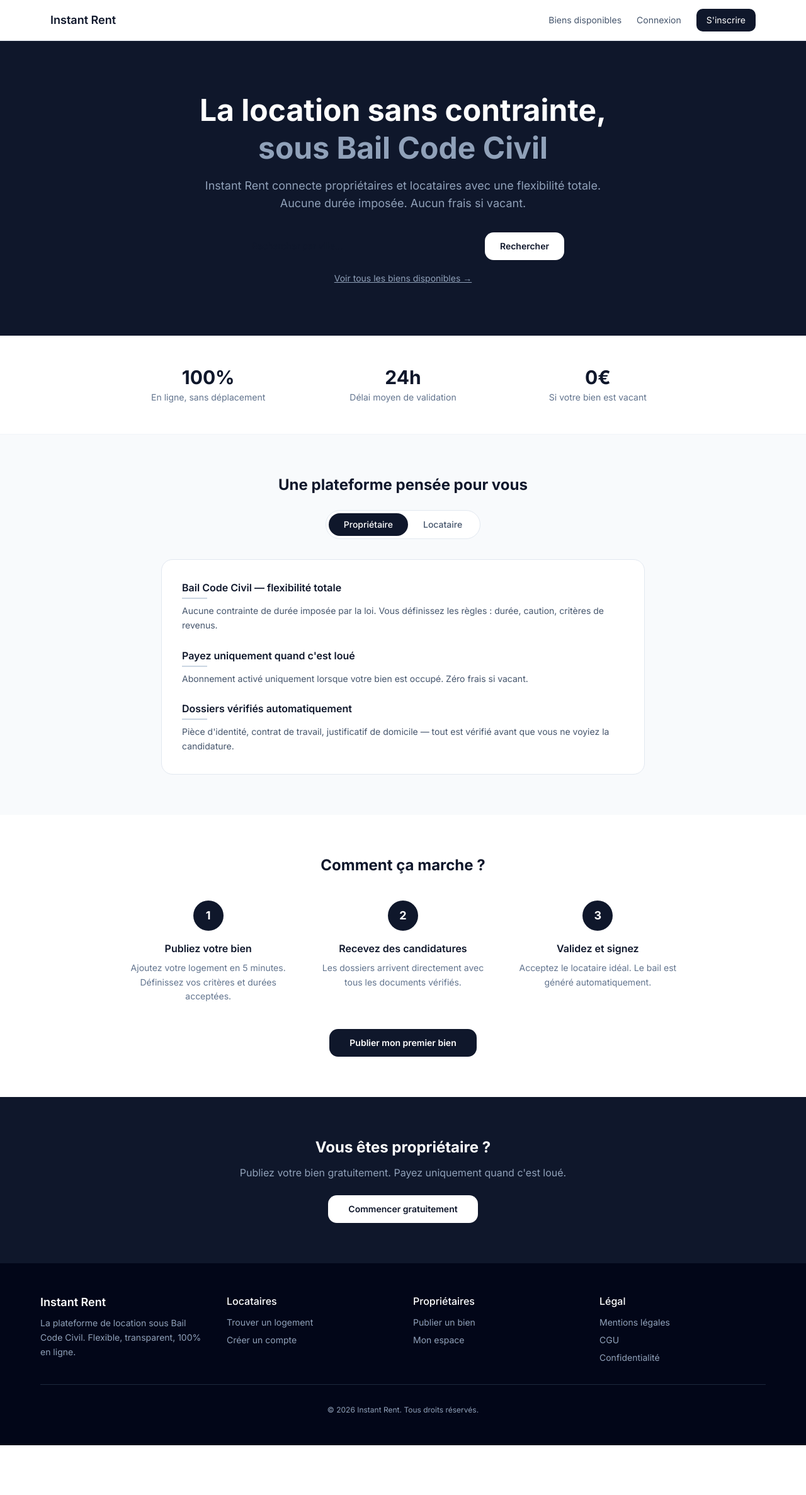
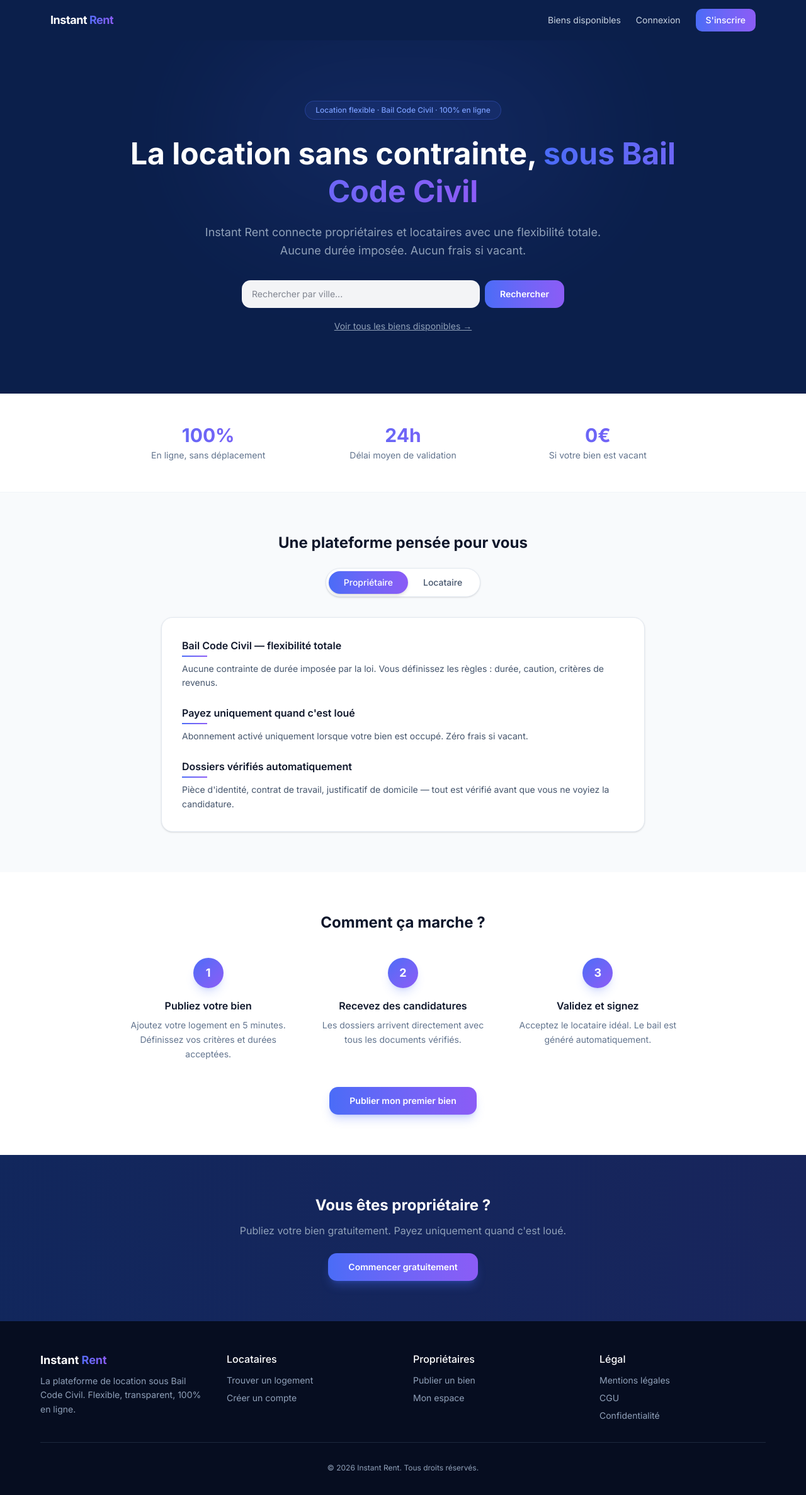
Before and after one commit to Dokay73/instant-rent, a Next.js app: page / in a window 1280 px wide. Shown: the top 2374 px of the page at 63% size. Before the commit the page ends 2295 px from the top, so only its background shows below. Built offline with nearby package versions, Linux system fonts and the light colour scheme; no server answers.

Commit message:
design: charte graphique EVO - navy + dégradé bleu-violet

```diff
--- a/app/dashboard/page.tsx
+++ b/app/dashboard/page.tsx
@@ -42,7 +42,7 @@ export default async function DashboardPage() {
           </div>
           <Link
             href="/dashboard/properties/new"
-            className="bg-slate-900 text-white px-4 py-2.5 rounded-lg text-sm font-medium hover:bg-slate-800 transition-colors"
+            className="bg-gradient-to-r from-[#4A6CF7] to-[#8B5CF6] text-white px-4 py-2.5 rounded-lg text-sm font-medium hover:opacity-90 transition-opacity shadow-md shadow-[#4A6CF7]/20"
           >
             + Ajouter un bien
           </Link>
@@ -111,7 +111,7 @@ export default async function DashboardPage() {
               <p className="text-slate-400">Aucun bien publié pour le moment</p>
               <Link
                 href="/dashboard/properties/new"
-                className="mt-4 inline-block bg-slate-900 text-white px-5 py-2.5 rounded-lg text-sm font-medium hover:bg-slate-800 transition-colors"
+                className="mt-4 inline-block bg-gradient-to-r from-[#4A6CF7] to-[#8B5CF6] text-white px-5 py-2.5 rounded-lg text-sm font-medium hover:opacity-90 transition-opacity"
               >
                 Publier mon premier bien
               </Link>
--- a/app/dashboard/properties/new/page.tsx
+++ b/app/dashboard/properties/new/page.tsx
@@ -197,7 +197,7 @@ export default function NewPropertyPage() {
           <button
             type="submit"
             disabled={loading || durations.length === 0}
-            className="w-full bg-slate-900 text-white py-3 rounded-xl text-sm font-medium hover:bg-slate-800 disabled:opacity-50 transition-colors"
+            className="w-full bg-gradient-to-r from-[#4A6CF7] to-[#8B5CF6] text-white py-3 rounded-xl text-sm font-medium hover:opacity-90 disabled:opacity-50 transition-opacity shadow-lg shadow-[#4A6CF7]/20"
           >
             {loading ? 'Publication...' : 'Publier le bien'}
           </button>
--- a/app/mes-candidatures/page.tsx
+++ b/app/mes-candidatures/page.tsx
@@ -67,7 +67,7 @@ export default async function MesCandidaturesPage() {
                         href={contract.pdf_url}
                         target="_blank"
                         rel="noopener noreferrer"
-                        className="text-sm bg-slate-900 text-white px-4 py-2 rounded-lg hover:bg-slate-800 transition-colors"
+                        className="text-sm bg-gradient-to-r from-[#4A6CF7] to-[#8B5CF6] text-white px-4 py-2 rounded-lg hover:opacity-90 transition-opacity"
                       >
                         Télécharger mon bail PDF
                       </a>
@@ -87,7 +87,7 @@ export default async function MesCandidaturesPage() {
               <p className="text-slate-400">Aucune candidature pour le moment</p>
               <Link
                 href="/biens"
-                className="mt-4 inline-block bg-slate-900 text-white px-5 py-2.5 rounded-lg text-sm font-medium hover:bg-slate-800 transition-colors"
+                className="mt-4 inline-block bg-gradient-to-r from-[#4A6CF7] to-[#8B5CF6] text-white px-5 py-2.5 rounded-lg text-sm font-medium hover:opacity-90 transition-opacity"
               >
                 Trouver un logement
               </Link>
--- a/app/page.tsx
+++ b/app/page.tsx
@@ -71,13 +71,20 @@ export default function HomePage() {
       <Navbar />
 
       {/* HERO */}
-      <section className="bg-slate-900 text-white py-20 px-4">
-        <div className="max-w-4xl mx-auto text-center">
+      <section className="bg-[#0B1F4B] text-white py-24 px-4 relative overflow-hidden">
+        {/* Accent glow */}
+        <div className="absolute top-0 left-1/2 -translate-x-1/2 w-[600px] h-[300px] bg-[#4A6CF7] opacity-10 blur-[100px] rounded-full pointer-events-none" />
+        <div className="max-w-4xl mx-auto text-center relative z-10">
+          <div className="inline-block bg-[#4A6CF7]/10 border border-[#4A6CF7]/30 text-[#7B9FFF] text-xs font-medium px-4 py-1.5 rounded-full mb-6">
+            Location flexible · Bail Code Civil · 100% en ligne
+          </div>
           <h1 className="text-4xl md:text-5xl font-bold leading-tight">
-            La location sans contrainte,<br />
-            <span className="text-slate-400">sous Bail Code Civil</span>
+            La location sans contrainte,{' '}
+            <span className="bg-gradient-to-r from-[#4A6CF7] to-[#8B5CF6] bg-clip-text text-transparent">
+              sous Bail Code Civil
+            </span>
           </h1>
-          <p className="mt-4 text-slate-400 text-lg max-w-2xl mx-auto">
+          <p className="mt-5 text-slate-400 text-lg max-w-2xl mx-auto leading-relaxed">
             Instant Rent connecte propriétaires et locataires avec une flexibilité totale.
             Aucune durée imposée. Aucun frais si vacant.
           </p>
@@ -89,18 +96,18 @@ export default function HomePage() {
               onChange={e => setCity(e.target.value)}
               type="text"
               placeholder="Rechercher par ville..."
-              className="flex-1 px-4 py-3 rounded-xl text-slate-900 text-sm focus:outline-none"
+              className="flex-1 px-4 py-3 rounded-xl text-slate-900 text-sm focus:outline-none bg-white/95"
             />
             <button
               type="submit"
-              className="bg-white text-slate-900 px-6 py-3 rounded-xl text-sm font-semibold hover:bg-slate-100 transition-colors"
+              className="bg-gradient-to-r from-[#4A6CF7] to-[#8B5CF6] text-white px-6 py-3 rounded-xl text-sm font-semibold hover:opacity-90 transition-opacity"
             >
               Rechercher
             </button>
           </form>
 
           <div className="mt-4">
-            <Link href="/biens" className="text-slate-400 text-sm hover:text-white underline">
+            <Link href="/biens" className="text-slate-400 text-sm hover:text-white underline transition-colors">
               Voir tous les biens disponibles →
             </Link>
           </div>
@@ -112,7 +119,9 @@ export default function HomePage() {
         <div className="max-w-4xl mx-auto grid grid-cols-3 gap-8 text-center">
           {STATS.map(stat => (
             <div key={stat.value}>
-              <p className="text-3xl font-bold text-slate-900">{stat.value}</p>
+              <p className="text-3xl font-bold bg-gradient-to-r from-[#4A6CF7] to-[#8B5CF6] bg-clip-text text-transparent">
+                {stat.value}
+              </p>
               <p className="text-sm text-slate-500 mt-1">{stat.label}</p>
             </div>
           ))}
@@ -128,12 +137,12 @@ export default function HomePage() {
 
           {/* Toggle */}
           <div className="mt-6 flex justify-center">
-            <div className="bg-white border border-slate-200 rounded-full p-1 flex">
+            <div className="bg-white border border-slate-200 rounded-full p-1 flex shadow-sm">
               <button
                 onClick={() => setActiveTab('landlord')}
-                className={`px-6 py-2 rounded-full text-sm font-medium transition-colors ${
+                className={`px-6 py-2 rounded-full text-sm font-medium transition-all ${
                   activeTab === 'landlord'
-                    ? 'bg-slate-900 text-white'
+                    ? 'bg-gradient-to-r from-[#4A6CF7] to-[#8B5CF6] text-white shadow-md'
                     : 'text-slate-600 hover:text-slate-900'
                 }`}
               >
@@ -141,9 +150,9 @@ export default function HomePage() {
               </button>
               <button
                 onClick={() => setActiveTab('tenant')}
-                className={`px-6 py-2 rounded-full text-sm font-medium transition-colors ${
+                className={`px-6 py-2 rounded-full text-sm font-medium transition-all ${
                   activeTab === 'tenant'
-                    ? 'bg-slate-900 text-white'
+                    ? 'bg-gradient-to-r from-[#4A6CF7] to-[#8B5CF6] text-white shadow-md'
                     : 'text-slate-600 hover:text-slate-900'
                 }`}
               >
@@ -153,11 +162,11 @@ export default function HomePage() {
           </div>
 
           {/* Bénéfices */}
-          <div className="mt-8 bg-white border border-slate-200 rounded-2xl p-8 space-y-6">
+          <div className="mt-8 bg-white border border-slate-200 rounded-2xl p-8 space-y-6 shadow-sm">
             {benefits.map(benefit => (
               <div key={benefit.title}>
                 <h3 className="font-semibold text-slate-900">{benefit.title}</h3>
-                <div className="w-10 h-0.5 bg-slate-300 mt-1 mb-2" />
+                <div className="w-10 h-0.5 bg-gradient-to-r from-[#4A6CF7] to-[#8B5CF6] mt-1 mb-2" />
                 <p className="text-sm text-slate-600 leading-relaxed">{benefit.desc}</p>
               </div>
             ))}
@@ -172,7 +181,7 @@ export default function HomePage() {
           <div className="mt-10 grid grid-cols-1 md:grid-cols-3 gap-8">
             {howItWorks.map(item => (
               <div key={item.step} className="text-center">
-                <div className="w-12 h-12 bg-slate-900 text-white rounded-full flex items-center justify-center text-lg font-bold mx-auto">
+                <div className="w-12 h-12 bg-gradient-to-br from-[#4A6CF7] to-[#8B5CF6] text-white rounded-full flex items-center justify-center text-lg font-bold mx-auto shadow-lg shadow-[#4A6CF7]/20">
                   {item.step}
                 </div>
                 <h3 className="font-semibold text-slate-900 mt-4">{item.title}</h3>
@@ -185,14 +194,14 @@ export default function HomePage() {
             {activeTab === 'landlord' ? (
               <Link
                 href="/register"
-                className="inline-block bg-slate-900 text-white px-8 py-3 rounded-xl text-sm font-semibold hover:bg-slate-800 transition-colors"
+                className="inline-block bg-gradient-to-r from-[#4A6CF7] to-[#8B5CF6] text-white px-8 py-3 rounded-xl text-sm font-semibold hover:opacity-90 transition-opacity shadow-lg shadow-[#4A6CF7]/25"
               >
                 Publier mon premier bien
               </Link>
             ) : (
               <Link
                 href="/biens"
-                className="inline-block bg-slate-900 text-white px-8 py-3 rounded-xl text-sm font-semibold hover:bg-slate-800 transition-colors"
+                className="inline-block bg-gradient-to-r from-[#4A6CF7] to-[#8B5CF6] text-white px-8 py-3 rounded-xl text-sm font-semibold hover:opacity-90 transition-opacity shadow-lg shadow-[#4A6CF7]/25"
               >
                 Trouver un logement
               </Link>
@@ -202,15 +211,16 @@ export default function HomePage() {
       </section>
 
       {/* CTA PROPRIÉTAIRE */}
-      <section className="py-16 px-4 bg-slate-900 text-white text-center">
-        <div className="max-w-2xl mx-auto">
+      <section className="py-16 px-4 bg-[#0B1F4B] text-white text-center relative overflow-hidden">
+        <div className="absolute inset-0 bg-gradient-to-r from-[#4A6CF7]/10 to-[#8B5CF6]/10 pointer-events-none" />
+        <div className="max-w-2xl mx-auto relative z-10">
           <h2 className="text-2xl font-bold">Vous êtes propriétaire ?</h2>
           <p className="text-slate-400 mt-3">
-            Publiez votre bien gratuitement. Payez uniquement quand c'est loué.
+            Publiez votre bien gratuitement. Payez uniquement quand c&apos;est loué.
           </p>
           <Link
             href="/register"
-            className="mt-6 inline-block bg-white text-slate-900 px-8 py-3 rounded-xl text-sm font-semibold hover:bg-slate-100 transition-colors"
+            className="mt-6 inline-block bg-gradient-to-r from-[#4A6CF7] to-[#8B5CF6] text-white px-8 py-3 rounded-xl text-sm font-semibold hover:opacity-90 transition-opacity shadow-lg shadow-[#4A6CF7]/30"
           >
             Commencer gratuitement
           </Link>
@@ -218,10 +228,12 @@ export default function HomePage() {
       </section>
 
       {/* FOOTER */}
-      <footer className="bg-slate-950 text-slate-400 py-12 px-4">
+      <footer className="bg-[#060D20] text-slate-400 py-12 px-4">
         <div className="max-w-6xl mx-auto grid grid-cols-2 md:grid-cols-4 gap-8">
           <div>
-            <p className="text-white font-semibold text-lg">Instant Rent</p>
+            <p className="font-bold text-lg text-white">
+              Instant<span className="bg-gradient-to-r from-[#4A6CF7] to-[#8B5CF6] bg-clip-text text-transparent"> Rent</span>
+            </p>
             <p className="text-sm mt-2 leading-relaxed">
               La plateforme de location sous Bail Code Civil. Flexible, transparent, 100% en ligne.
             </p>
@@ -229,23 +241,23 @@ export default function HomePage() {
           <div>
             <p className="text-white font-medium mb-3">Locataires</p>
             <ul className="space-y-2 text-sm">
-              <li><Link href="/biens" className="hover:text-white">Trouver un logement</Link></li>
-              <li><Link href="/register" className="hover:text-white">Créer un compte</Link></li>
+              <li><Link href="/biens" className="hover:text-white transition-colors">Trouver un logement</Link></li>
+              <li><Link href="/register" className="hover:text-white transition-colors">Créer un compte</Link></li>
             </ul>
           </div>
           <div>
             <p className="text-white font-medium mb-3">Propriétaires</p>
             <ul className="space-y-2 text-sm">
-              <li><Link href="/register" className="hover:text-white">Publier un bien</Link></li>
-              <li><Link href="/dashboard" className="hover:text-white">Mon espace</Link></li>
+              <li><Link href="/register" className="hover:text-white transition-colors">Publier un bien</Link></li>
+              <li><Link href="/dashboard" className="hover:text-white transition-colors">Mon espace</Link></li>
             </ul>
           </div>
           <div>
             <p className="text-white font-medium mb-3">Légal</p>
             <ul className="space-y-2 text-sm">
-              <li><span className="hover:text-white cursor-pointer">Mentions légales</span></li>
-              <li><span className="hover:text-white cursor-pointer">CGU</span></li>
-              <li><span className="hover:text-white cursor-pointer">Confidentialité</span></li>
+              <li><span className="hover:text-white cursor-pointer transition-colors">Mentions légales</span></li>
+              <li><span className="hover:text-white cursor-pointer transition-colors">CGU</span></li>
+              <li><span className="hover:text-white cursor-pointer transition-colors">Confidentialité</span></li>
             </ul>
           </div>
         </div>
--- a/components/Navbar.tsx
+++ b/components/Navbar.tsx
@@ -21,37 +21,37 @@ export default function Navbar() {
   }
 
   return (
-    <header className="border-b border-slate-200 bg-white">
+    <header className="bg-[#0B1F4B] shadow-lg">
       <div className="max-w-6xl mx-auto px-4 h-16 flex items-center justify-between">
-        <Link href="/" className="text-lg font-semibold text-slate-900">
-          Instant Rent
+        <Link href="/" className="text-lg font-bold text-white tracking-tight">
+          Instant<span className="bg-gradient-to-r from-[#4A6CF7] to-[#8B5CF6] bg-clip-text text-transparent"> Rent</span>
         </Link>
 
         <nav className="flex items-center gap-6">
-          <Link href="/" className="text-sm text-slate-600 hover:text-slate-900">
+          <Link href="/biens" className="text-sm text-slate-300 hover:text-white transition-colors">
             Biens disponibles
           </Link>
 
           {user ? (
             <>
-              <Link href="/dashboard" className="text-sm text-slate-600 hover:text-slate-900">
+              <Link href="/dashboard" className="text-sm text-slate-300 hover:text-white transition-colors">
                 Dashboard
               </Link>
               <button
                 onClick={handleLogout}
-                className="text-sm text-slate-600 hover:text-slate-900"
+                className="text-sm text-slate-300 hover:text-white transition-colors"
               >
                 Déconnexion
               </button>
             </>
           ) : (
             <>
-              <Link href="/login" className="text-sm text-slate-600 hover:text-slate-900">
+              <Link href="/login" className="text-sm text-slate-300 hover:text-white transition-colors">
                 Connexion
               </Link>
               <Link
                 href="/register"
-                className="text-sm bg-slate-900 text-white px-4 py-2 rounded-lg hover:bg-slate-800 transition-colors"
+                className="text-sm bg-gradient-to-r from-[#4A6CF7] to-[#8B5CF6] text-white px-4 py-2 rounded-lg hover:opacity-90 transition-opacity font-medium"
               >
                 S&apos;inscrire
               </Link>
```
